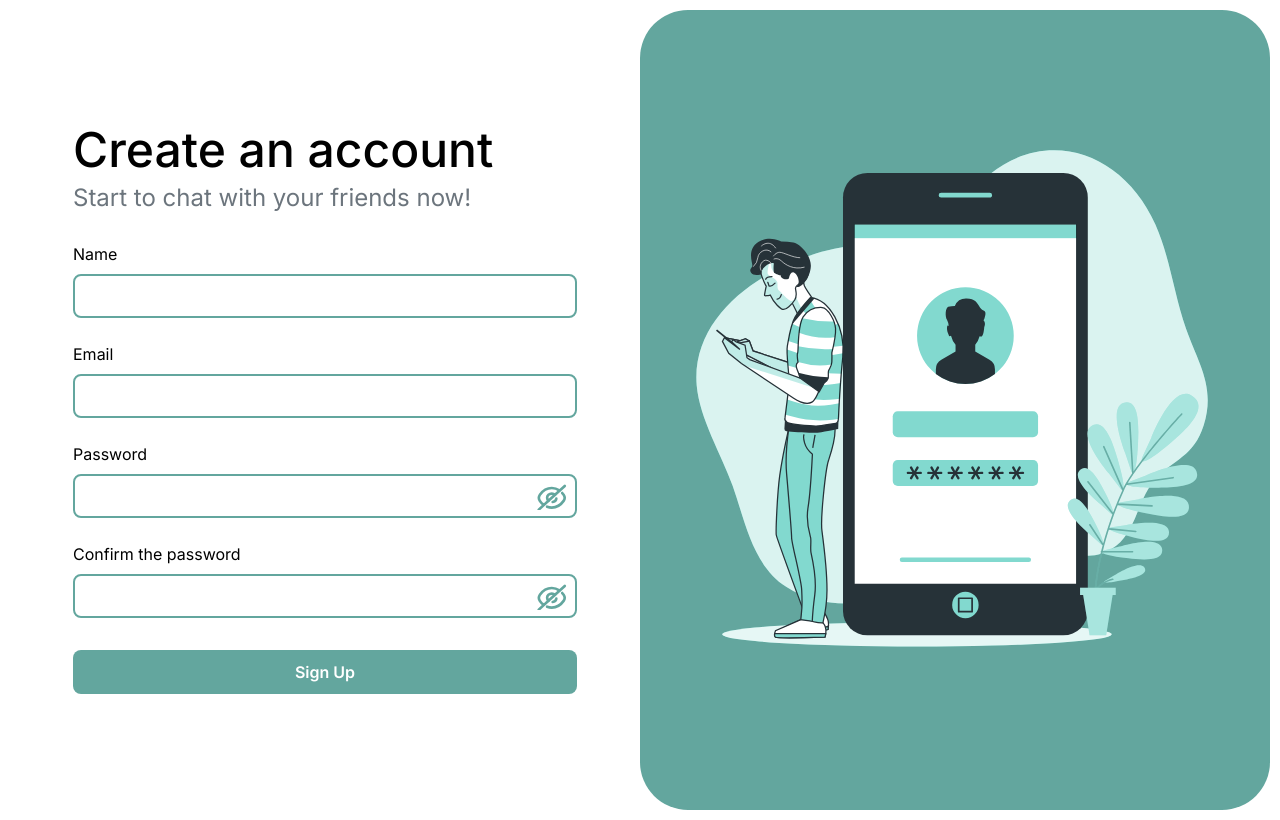
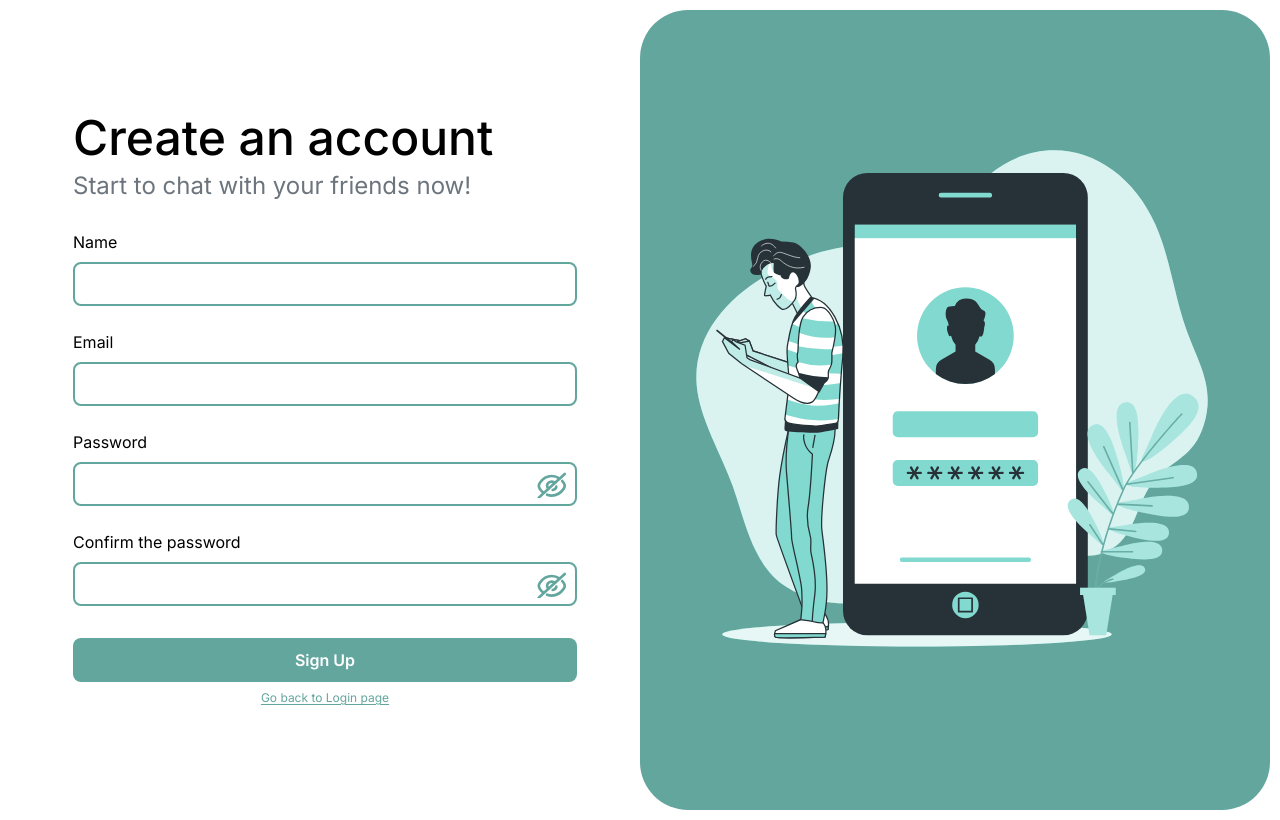
Before and after one commit to Guilherme-Felicio/chat, a React (Vite) app: page /sign-up in a window 1280 px wide. Built offline with nearby package versions, Linux system fonts and the light colour scheme; no server answers.

Commit message:
feat: add go back button on signup page

```diff
--- a/src/pages/register/index.tsx
+++ b/src/pages/register/index.tsx
@@ -154,6 +154,12 @@ const SignUp = () => {
             <Button className="mt-8" type="submit">
               Sign Up
             </Button>
+            <Link
+              to="/"
+              className="underline underline-offset-2 text-dark-green text-center block text-xs mt-2"
+            >
+              Go back to Login page
+            </Link>
           </div>
         </form>
       )}
```
